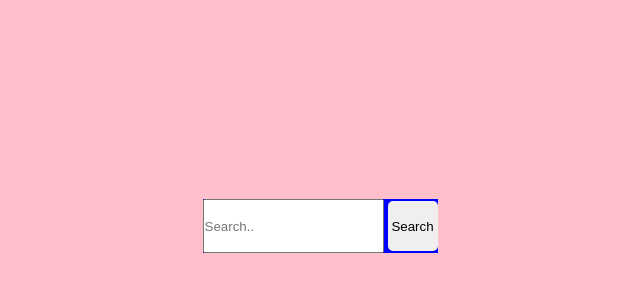
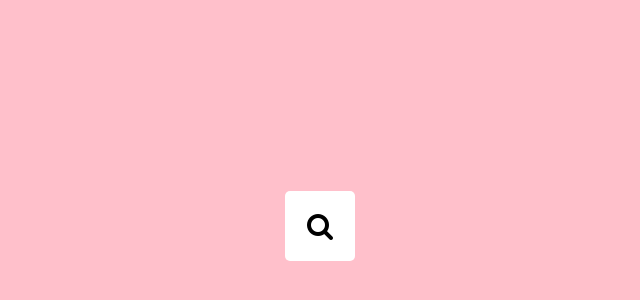
Before and after one commit to HaiLin545/frontend-project50, a plain HTML site: page hidden-search-widget/index.html in a window 1280 px wide. Shown: the part 174-474 px from the top of the page, without its empty margins (320-960 px from the left). Drawn offline with Linux system fonts and the light colour scheme.

Commit message:
finish day4

```diff
--- a/hidden-search-widget/index.html
+++ b/hidden-search-widget/index.html
@@ -11,8 +11,8 @@
 
 <body>
     <div class="search-bar">
-        <input type="text" placeholder="Search..">
-        <button type="button">Search</button>
+        <input class='input hidden' type="text" placeholder="Search..">
+        <button class="btn" type="button"><i class="fa fa-search"></i></button>
     </div>
 </body>
 <script src="script.js"></script>
--- a/hidden-search-widget/script.js
+++ b/hidden-search-widget/script.js
@@ -0,0 +1,10 @@
+
+
+const btn = document.querySelector('.btn');
+const input = document.querySelector('.input');
+
+btn.addEventListener('click', () => {
+
+    input.classList.toggle('hidden');
+    input.focus();
+})
--- a/hidden-search-widget/style.css
+++ b/hidden-search-widget/style.css
@@ -1,3 +1,5 @@
+@import url('../font-awesome-4.7.0/css/font-awesome.min.css');
+
 *{
     margin: 0;
     padding: 0;
@@ -13,21 +15,40 @@ body{
 }
 
 .search-bar{
-    background: blue;
+    background: white;
+    width: fit-content;
+    display: flex;
+    align-items: center;
+    border-radius: 5px;
 }
 
-input{
+.input{
+    /* z-index: -1; */
     margin: 0;
+    width: 200px;
     height: 50px;
-    /* display: none; */
+    outline-style: none;
+    border: none;
+    padding: 5px 20px;
+    font-size: 22px;
+    transition: width 300ms linear;
 }
 
-button{
-    margin: 0;
+.input.hidden{
+    width: 0px;
+    padding: 0px;
+}
+
+.btn{
+    margin: 10px;
     width: 50px;
     height: 50px;
     border: none;
+    background: none;
     border-radius: 5px;
     cursor: pointer;
-    place-content: "Search..";
 }
+
+.fa{
+    font-size: 28px;
+}
```
